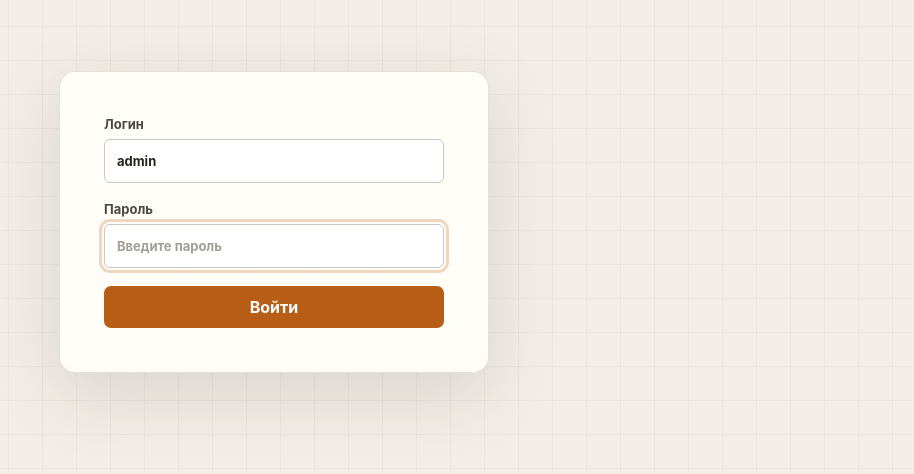
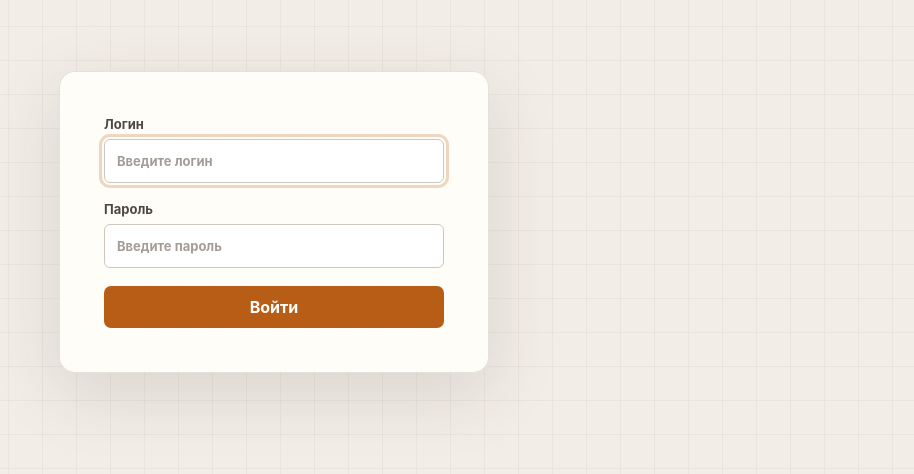
Before and after one commit to mkolya31/kamoved, a React (Vite) app in the folder frontend/: page / in a window 1280 px wide. Shown: the part 178-652 px from the top of the page, without its empty margins (366-1280 px from the left). Built offline with nearby package versions, Linux system fonts and the light colour scheme; no server answers.

Commit message:
fix: удалено начальное значение в поле логина на форме авторизации KAM-55

```diff
--- a/frontend/src/components/LoginPage.tsx
+++ b/frontend/src/components/LoginPage.tsx
@@ -7,7 +7,7 @@ interface LoginPageProps {
 }
 
 export function LoginPage({ onLogin }: LoginPageProps) {
-  const [username, setUsername] = useState('admin')
+  const [username, setUsername] = useState('')
   const [password, setPassword] = useState('')
   const [error, setError] = useState('')
   const [submitting, setSubmitting] = useState(false)
@@ -36,7 +36,9 @@ export function LoginPage({ onLogin }: LoginPageProps) {
               autoComplete="username"
               value={username}
               onChange={(event) => setUsername(event.target.value)}
+              placeholder="Введите логин"
               required
+              autoFocus
             />
           </label>
           <label>
@@ -48,7 +50,6 @@ export function LoginPage({ onLogin }: LoginPageProps) {
               onChange={(event) => setPassword(event.target.value)}
               placeholder="Введите пароль"
               required
-              autoFocus
             />
           </label>
           {error && <p className="form-error" role="alert">{error}</p>}
```
